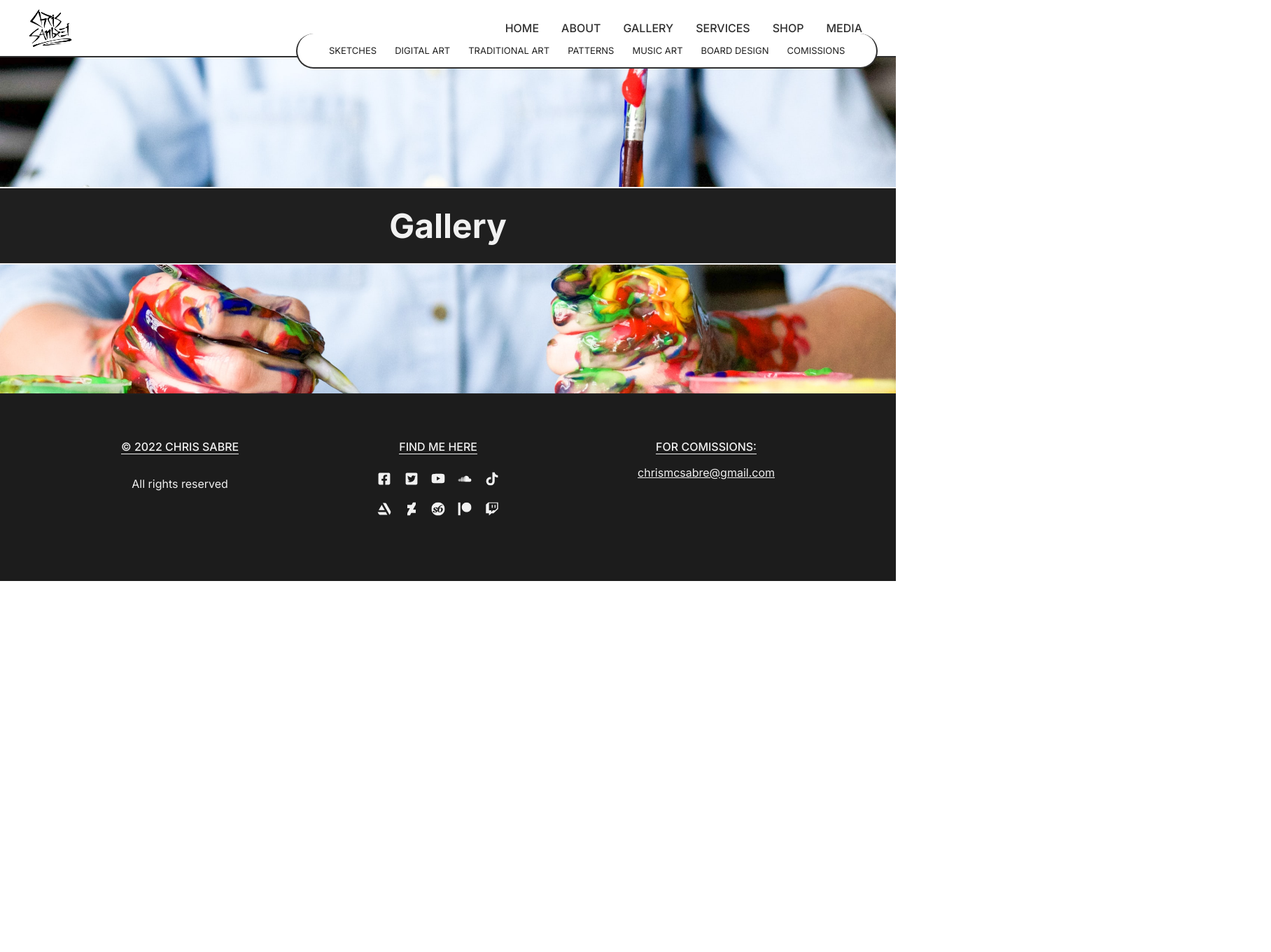
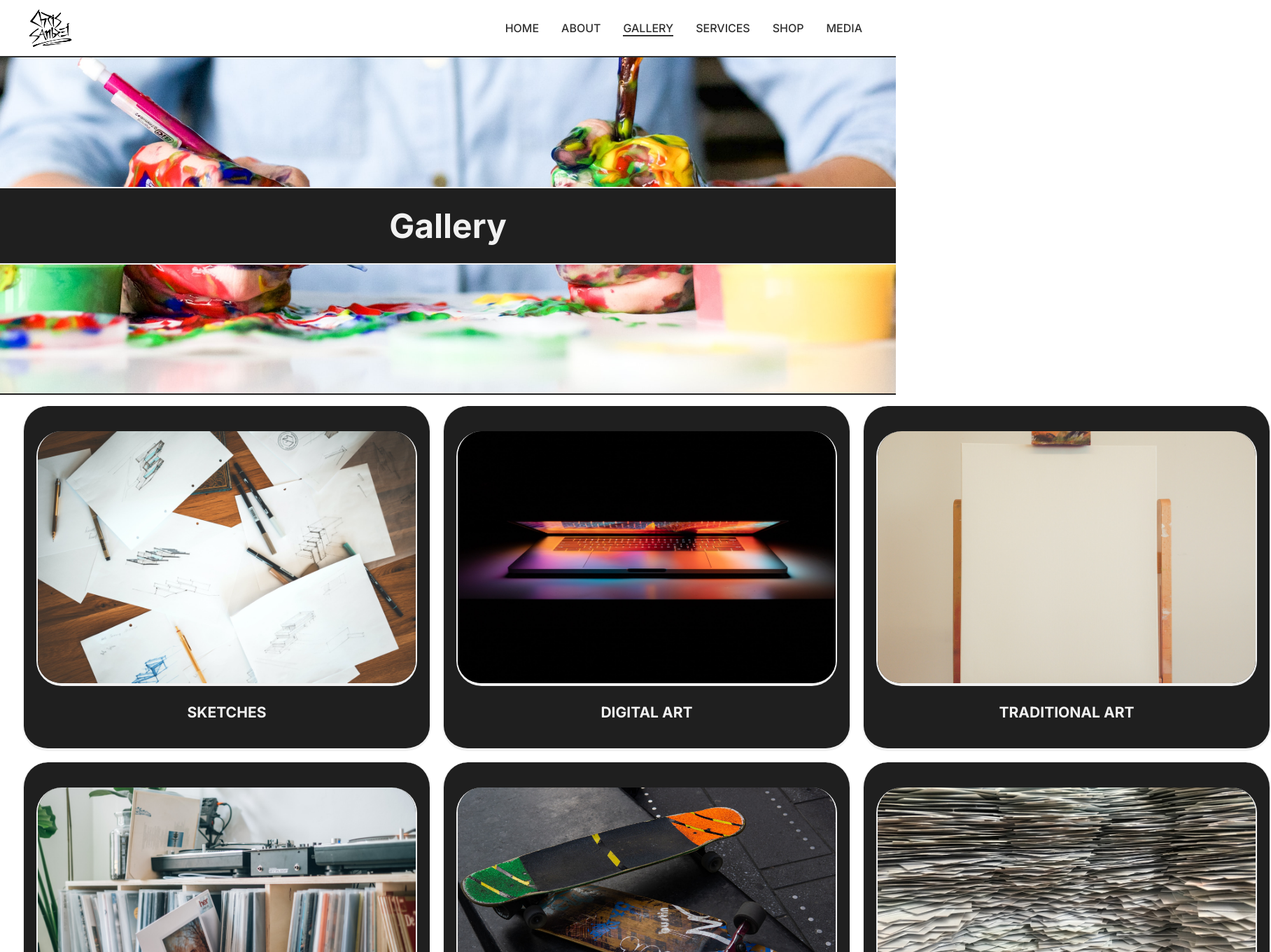
Before and after one commit to ChristianSB89/chris-sabre-art, a React (Create React App) app: page /gallery in a window 1280 px wide. Shown: the top 1360 px of the page at 70% size, 1816 px wide, since content can reach past the window. Before the commit the page ends 830 px from the top, so only its background shows below. Built offline with nearby package versions, Linux system fonts and the light colour scheme.

Commit message:
Resructured entire Gallery and cleaned up code

```diff
--- a/src/components/navBar/NavBar.jsx
+++ b/src/components/navBar/NavBar.jsx
@@ -7,7 +7,6 @@ import Gallery from "../../pages/Gallery/Gallery";
 import Sketches from "../../pages/Gallery/Sketches/Sketches";
 import DigitalArt from "../../pages/Gallery/DigitalArt/DigitalArt";
 import TradArt from "../../pages/Gallery/TraditionalArt/TraditionalArt";
-import Patterns from "../../pages/Gallery/Patterns/Patterns";
 import MusicArt from "../../pages/Gallery/MusicArt/MusicArt";
 import BoardDesigns from "../../pages/Gallery/BoardDesigns/BoardDesigns";
 import Comissions from "../../pages/Gallery/Comissions/Comissions";
@@ -57,13 +56,12 @@ function NavBar() {
         </NavItems>
       </NavWrapper>
       <Routes>
-        <Route path="*" element={<Home />} />
+        <Route exact path="*" element={<Home />} />
         <Route path="/about" element={<About />} />
         <Route path="/gallery" element={<Gallery />}>
           <Route path="/gallery/sketches" element={<Sketches />} />
           <Route path="/gallery/digital" element={<DigitalArt />} />
           <Route path="/gallery/traditional" element={<TradArt />} />
-          <Route path="/gallery/patterns" element={<Patterns />} />
           <Route path="/gallery/music" element={<MusicArt />} />
           <Route path="/gallery/boards" element={<BoardDesigns />} />
           <Route path="/gallery/comissions" element={<Comissions />} />
--- a/src/pages/Gallery/Gallery.jsx
+++ b/src/pages/Gallery/Gallery.jsx
@@ -1,34 +1,55 @@
 import React from "react";
 import { Outlet } from "react-router-dom";
 
+import Sketching from "../../assets/img/sketch.jpg";
+import DigiArt from "../../assets/img/digital-art.jpg";
+import TradArt from "../../assets/img/traditional-art.jpg";
+import MusicImg from "../../assets/img/music-art.jpg";
+import BoardImg from "../../assets/img/board-art.jpg";
+import ComissionImg from "../../assets/img/comissions.jpg";
+
 import {
   PageBody,
+  GalleryHeader,
+  SiteTitle,
   NavBar,
   LinkFix,
-  GalleryHeader,
-  SiteTitle,
-  Description,
-  CategoryFlex,
-  GalleryIntro,
+  PreviewImg,
 } from "./galleryMainPageStyle";
 
 function Gallery() {
   return (
     <PageBody>
-      <NavBar>
-        <LinkFix to="/gallery/sketches">Sketches</LinkFix>
-        <LinkFix to="/gallery/digital">Digital Art</LinkFix>
-        <LinkFix to="/gallery/traditional">Traditional Art</LinkFix>
-        <LinkFix to="/gallery/patterns">Patterns</LinkFix>
-        <LinkFix to="/gallery/music">Music Art</LinkFix>
-        <LinkFix to="/gallery/boards">Board Design</LinkFix>
-        <LinkFix to="/gallery/comissions">Comissions</LinkFix>
-      </NavBar>
-      <Outlet />
-
       <GalleryHeader>
         <SiteTitle>Gallery</SiteTitle>
       </GalleryHeader>
+      <NavBar>
+        <LinkFix to="/gallery/sketches">
+          <PreviewImg src={Sketching} />
+          <h3>Sketches</h3>
+        </LinkFix>
+        <LinkFix to="/gallery/digital">
+          <PreviewImg src={DigiArt} />
+          <h3>Digital Art</h3>
+        </LinkFix>
+        <LinkFix to="/gallery/traditional">
+          <PreviewImg src={TradArt} />
+          <h3>Traditional Art</h3>
+        </LinkFix>
+        <LinkFix to="/gallery/music">
+          <PreviewImg src={MusicImg} />
+          <h3>Music Art</h3>
+        </LinkFix>
+        <LinkFix to="/gallery/boards">
+          <PreviewImg src={BoardImg} />
+          <h3>Board Art</h3>
+        </LinkFix>
+        <LinkFix to="/gallery/comissions">
+          <PreviewImg src={ComissionImg} />
+          <h3>Comissions</h3>
+        </LinkFix>
+      </NavBar>
+      <Outlet />
     </PageBody>
   );
 }
--- a/src/pages/Gallery/Patterns/Patterns.jsx
+++ /dev/null
@@ -1,42 +0,0 @@
-import React from "react";
-
-import PatternImg from "../../../assets/img/pattern.jpg";
-
-import {
-  Body,
-  GalleryTitle,
-  TitleBanner,
-  CategoryFlex,
-  CategoryText,
-  FlexRow,
-  HeaderTxt,
-  SectionImg,
-  TxtStroke,
-} from "../globalGalleryStyle";
-
-function Patterns() {
-  return (
-    <Body>
-      <TitleBanner>
-        <GalleryTitle>Patterns</GalleryTitle>
-      </TitleBanner>
-      <FlexRow>
-        <SectionImg src={PatternImg} alt="A colorful wall of Lego" />
-        <CategoryFlex>
-          <TxtStroke>
-            <HeaderTxt>Patterns</HeaderTxt>
-          </TxtStroke>
-          <CategoryText>
-            In my later years at elementary school I used to make geometric
-            patterns with ruler, drawing compass and grid paper. These patterns
-            usually comes when I have artist's block and I can spend hours
-            making these patterns.
-          </CategoryText>
-        </CategoryFlex>
-        <SectionImg src={PatternImg} alt="A colorful wall of Lego" />
-      </FlexRow>
-    </Body>
-  );
-}
-
-export default Patterns;
--- a/src/pages/Gallery/galleryMainPageStyle.jsx
+++ b/src/pages/Gallery/galleryMainPageStyle.jsx
@@ -1,40 +1,10 @@
 import styled from "styled-components";
-
 import { Link } from "react-router-dom";
 
 import Painting from "../../assets/img/painting.jpg";
-import Splatter from "../../assets/img/splatter.png";
 
 export const PageBody = styled.section`
   padding-top: 5em;
-`;
-
-export const NavBar = styled.nav`
-  display: flex;
-  justify-content: flex-end;
-  align-items: center;
-  padding: 1em 2em;
-  border-bottom: 2px #303030 solid;
-  border-left: 2px #303030 solid;
-  border-right: 2px #303030 solid;
-  position: fixed;
-  right: 2%;
-  top: 6%;
-  background: #ffffff;
-  border-radius: 2em;
-  z-index: 90;
-`;
-
-export const LinkFix = styled(Link)`
-  padding: 0 1em;
-  text-transform: uppercase;
-  font-size: small;
-  text-decoration: none;
-  color: #1f1f1f;
-  &:hover,
-  &.active {
-    text-decoration: underline;
-  }
 `;
 
 export const GalleryHeader = styled.section`
@@ -44,7 +14,7 @@ export const GalleryHeader = styled.section`
   width: 100%;
   min-height: 30em;
   background-attachment: fixed;
-  background-position: center;
+  background-position: bottom;
   background-repeat: no-repeat;
   background-size: cover;
   display: flex;
@@ -62,19 +32,44 @@ export const SiteTitle = styled.h2`
   padding: 0.5em 0;
 `;
 
-export const Description = styled.section`
-  padding: 2em 0;
+export const NavBar = styled.nav`
+  display: grid;
+  grid-template-columns: 1fr 1fr 1fr;
+  gap: 1em;
+  padding: 1em 2em;
+  background: #ffffff;
 `;
 
-export const CategoryFlex = styled.section`
-  display: flex;
-  flex-direction: column;
-  justify-content: center;
-  align-items: center;
+export const LinkFix = styled(Link)`
+  text-transform: uppercase;
+  text-decoration: none;
+  color: #f1f1f1;
+  background: #1f1f1f;
+  padding: 2em 1em 1em 1em;
+  border-radius: 2em;
+  text-align: center;
+  font-weight: 800;
+  font-size: large;
+  border-left: 2px #f1f1f1 solid;
+  border-bottom: 4px #f1f1f1 solid;
+  border-right: 2px #f1f1f1 solid;
+  &:hover,
+  &.active {
+    color: #1f1f1f;
+    background: #f1f1f1;
+    border-left: 2px #1f1f1f solid;
+    border-bottom: 4px #1f1f1f solid;
+    border-right: 2px #1f1f1f solid;
+    opacity: 70%;
+  }
 `;
 
-export const GalleryIntro = styled.p`
-  width: 33em;
-  text-align: center;
-  padding-bottom: 3em;
+export const PreviewImg = styled.img`
+  width: 30em;
+  height: 20em;
+  object-fit: cover;
+  border-left: 2px #f1f1f1 solid;
+  border-bottom: 4px #f1f1f1 solid;
+  border-right: 2px #f1f1f1 solid;
+  border-radius: 2em;
 `;
```
